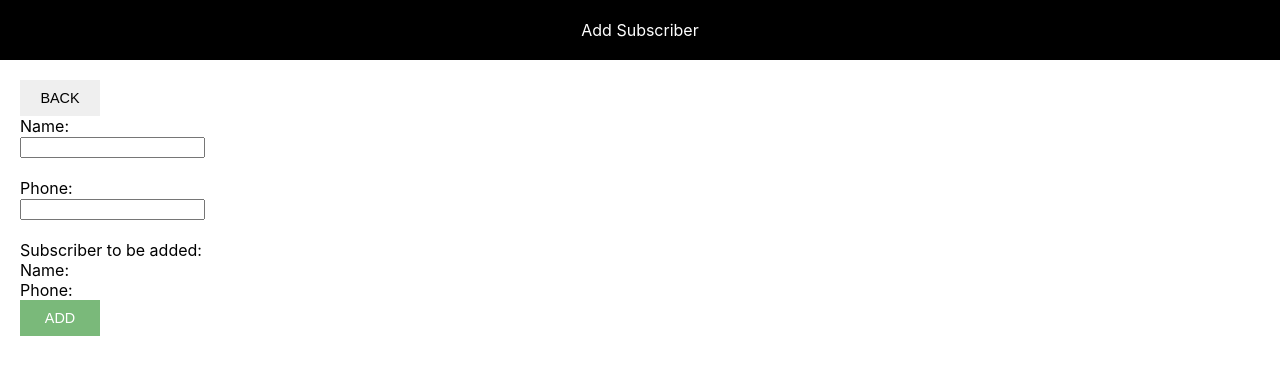
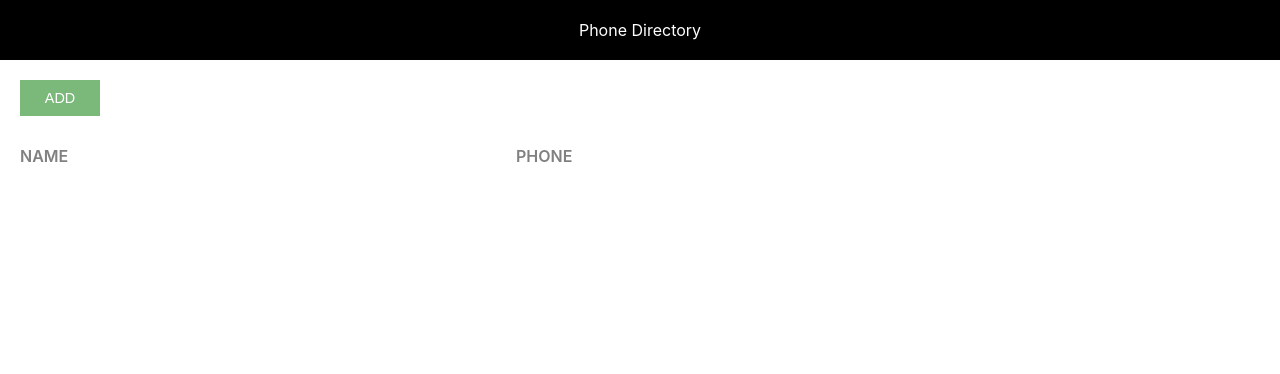
Before and after one commit to Rutuja0699/phone-directory, a React (Create React App) app: page / in a window 1280 px wide. Shown: the top 374 px of the page. Built offline with nearby package versions, Linux system fonts and the light colour scheme.

Commit message:
Added state in ‘AddSubscriber’ and ‘App’ components

```diff
--- a/src/AddSubscriber.js
+++ b/src/AddSubscriber.js
@@ -3,7 +3,24 @@
 import './AddSubscriber'
 
 class AddSubscriber extends Component {
+
+    constructor(){
+        super();
+        this.state = {
+            id: 0,
+            name: '',
+            phone: ''
+        }
+    }
+
+    inputChangeHandler = (e) => {
+        const state = this.state;
+        state[e.target.name] = e.target.value;
+        this.setState(state);
+        console.log(this.state);
+    }
     render() {
+        const{name,phone} = this.state;
         return (
             <div>
                 <Header heading="Add Subscriber" />
@@ -12,14 +29,14 @@
 
                    <form className='subscriber-form'>
                    <label htmlFor="name" className="label-control">Name: </label><br/>
-                        <input id="name" type="text" className="input-control" name="name"/><br/><br/>
+                        <input id="name" type="text" className="input-control" name="name" onChange={this.inputChangeHandler}/><br/><br/>
                         <label htmlFor="phone" className="label-control">Phone: </label><br/>
-                        <input id="phone" type="text" className="input-control" name="phone"/><br/><br/>
+                        <input id="phone" type="text" className="input-control" name="phone" onChange={this.inputChangeHandler}/><br/><br/>
 
                         <div className="subscriber-info-container">
                             <span className="subscriber-to-add-heading">Subscriber to be added: </span><br/>
-                            <span className="subscriber-info">Name: </span><br/>
-                            <span className="subscriber-info">Phone: </span><br/>
+                            <span className="subscriber-info">Name: {name} </span><br/>
+                            <span className="subscriber-info">Phone: {phone} </span><br/>
                         </div>
 
                         <button type="submit" className="custom-btn add-btn">Add</button>
--- a/src/App.js
+++ b/src/App.js
@@ -1,28 +1,30 @@
 import Header from "./Header";
 import './App.css';
 import { render } from "@testing-library/react";
+import { Component } from "react/cjs/react.production.min";
+import './common.css'
 
-function App() {
-  render()
-    let subscribers = [
-      {
-        name: 'Rutuja',
-        phone: '8888888888'
-      },
-      {
-        name: 'Mihir',
-        phone: '5555555555'
+class App extends Component {
+  constructor() {
+    super();
+    this.state = {
+      subscribersListToShow: []
+    };
   }
-    ]
 
-
-    return (
-   // <><Header/>
-   // <button> Add </button><div>
-    //    <span> Name </span><br />
-     //   <span> Phone </span>
-       <> <Header heading='Phone Directory'/>
-        <div className="component-body-container">
+  render(){
+  // let subscribers = [
+  //   {
+  //     name: 'Rutuja',
+  //     phone: '8888888888'
+  //   },
+  //   {
+  //     name: 'Mihir',
+  //     phone: '5555555555'
+  //   }
+  //];
+  return(
+      <><Header heading='Phone Directory' /><div className="component-body-container">
         <button className="custom-btn add-btn">Add</button>
 
         <div className="grid-container heading-container">
@@ -32,21 +34,20 @@
 
         </div>
 
-          {
-            subscribers.map(sub => {
+        {this.state.subscribersListToShow.map(sub => {
           return <div className="grid-container">
             <span className="grid-item">{sub.name}</span>
             <span className="grid-item">{sub.phone}</span>
             <button className="custom-btn delete-btn">Delete</button>
 
-                </div>
-            })
-          }
+          </div>;
+        })}
 
-              </div>
-     </>
+      </div></>
+
 
     );
+  }
 }
 
 
--- a/src/index.js
+++ b/src/index.js
@@ -8,7 +8,7 @@
 
 
 ReactDOM.render(
-  <AddSubscriber/>,
+  <App/>,
   document.getElementById('root')
 );
 
```
Lines whose indentation alone changed are shown as unchanged.
